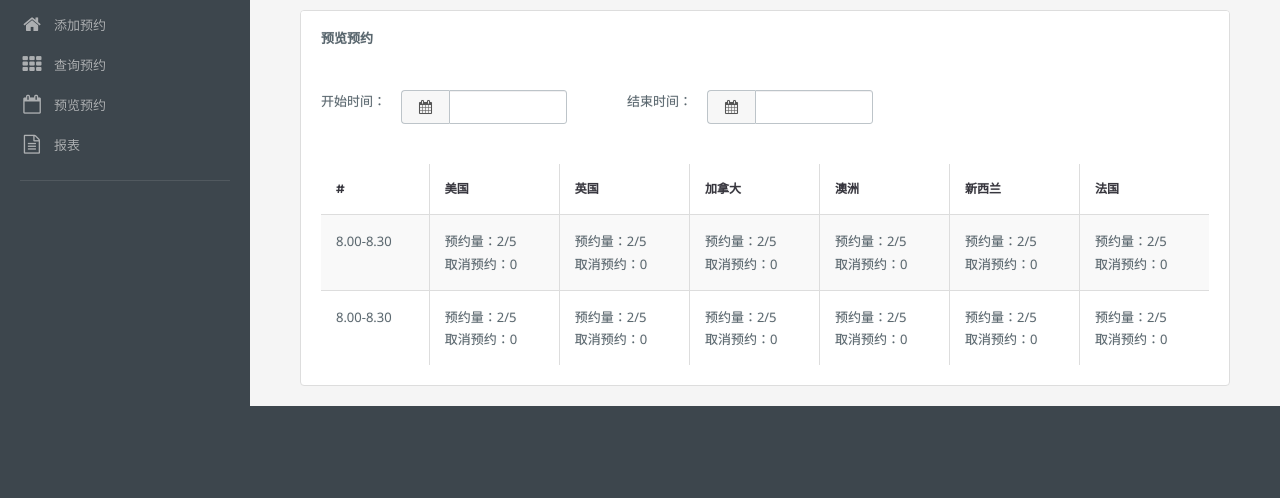
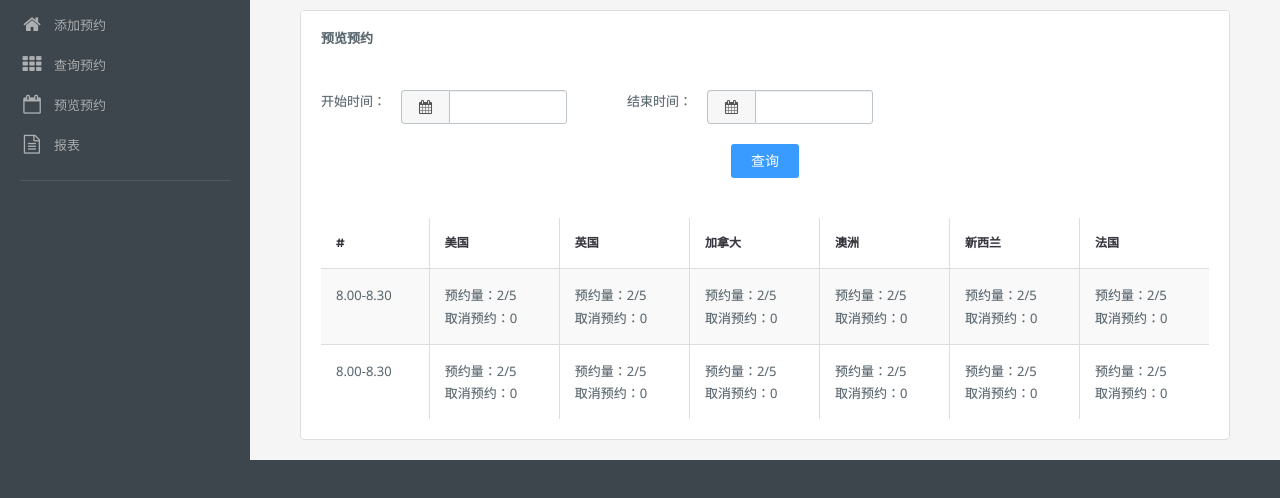
Before and after one commit to huyongdi/PC, a plain HTML site: page preview.html in a window 1280 px wide. Shown: the part 70-568 px from the top of the page. Drawn offline with nearby package versions, Linux system fonts and the light colour scheme.

Commit message:
初步提交

```diff
--- a/preview.html
+++ b/preview.html
@@ -107,6 +107,9 @@
                         </div>
                     </div>
 
+                    <div class="btn-content">
+                        <button class="btn btn-default">查询</button>
+                    </div>
 
                     <table class="table table-bordered table-striped preview-table">
                         <thead>
```
